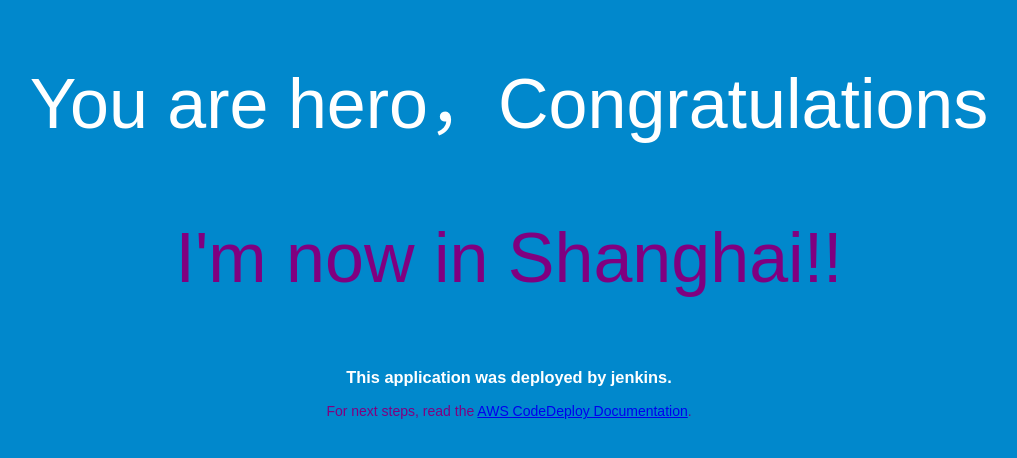
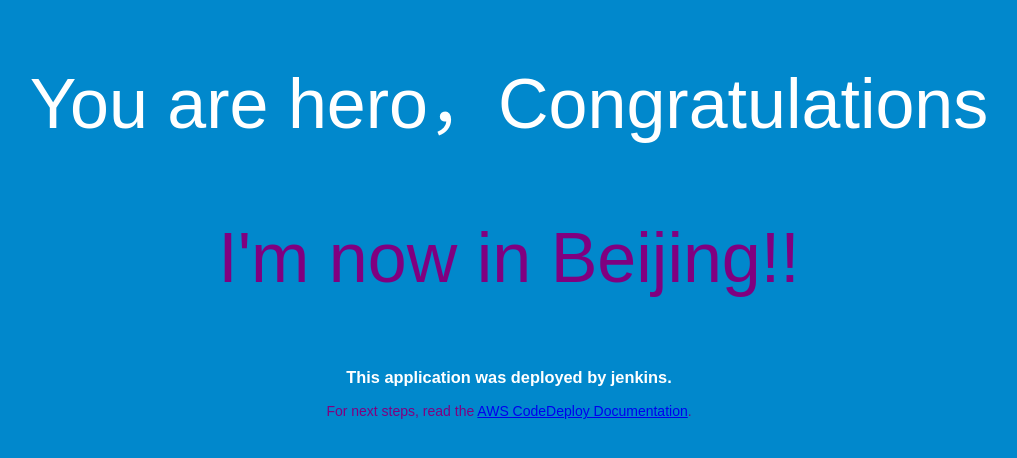
Before and after one commit to supermanpotato/jenkins-codedeploy, a plain HTML site: page index.html in a window 1280 px wide. Shown: the whole page, without its empty margins (131-1148 px from the left). Drawn offline with Linux system fonts and the light colour scheme.

Commit message:
Update index.html

```diff
--- a/index.html
+++ b/index.html
@@ -26,7 +26,7 @@
 </head>
 <body>
   <div align="center">
-    <h1>You are hero，Congratulations<p style="color:purple">I'm now in Shanghai!!</p></h1>
+    <h1>You are hero，Congratulations<p style="color:purple">I'm now in Beijing!!</p></h1>
     <p style="color:red"><h3>This application was deployed by jenkins.</h3></p>
     <p style="color:purple">For next steps, read the <a href="http://aws.amazon.com/documentation/codedeploy">AWS CodeDeploy Documentation</a>.</p>
   </div>
```
